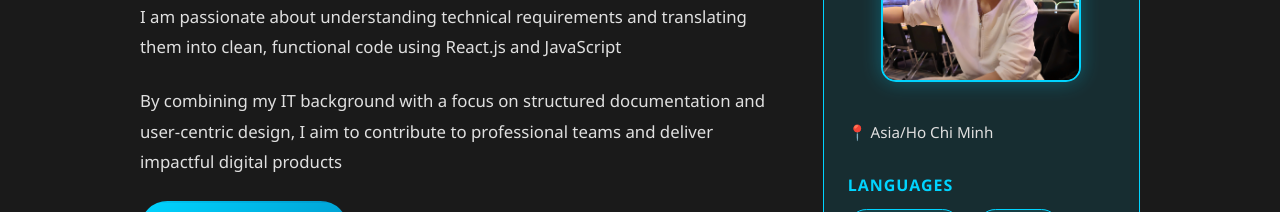
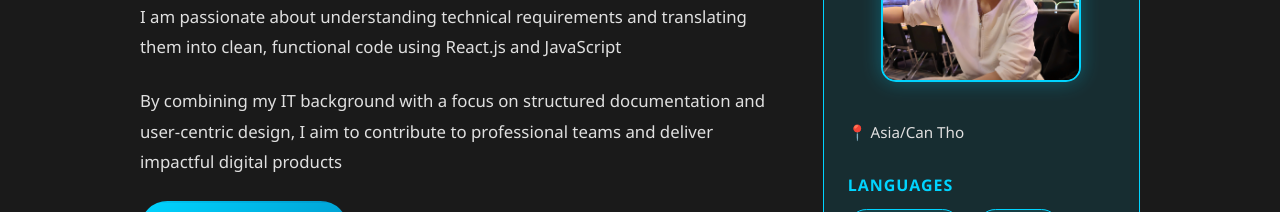
Before and after one commit to Huynh25/HuynhLN_portfolio, a React (Create React App) app: page / in a window 1280 px wide. Shown: the part 1260-1472 px from the top of the page. Built offline with nearby package versions, Linux system fonts and the light colour scheme.

Commit message:
update location

```diff
--- a/src/components/About.js
+++ b/src/components/About.js
@@ -34,7 +34,7 @@ function About() {
             <img src="/profile.jpg" alt="Profile" className="profile-img" />
           </div>
           <div className="sidebar-section">
-            <p className="location">📍 Asia/Ho Chi Minh</p>
+            <p className="location">📍 Asia/Can Tho</p>
           </div>
           <div className="sidebar-section">
             <h4>Languages</h4>
```
